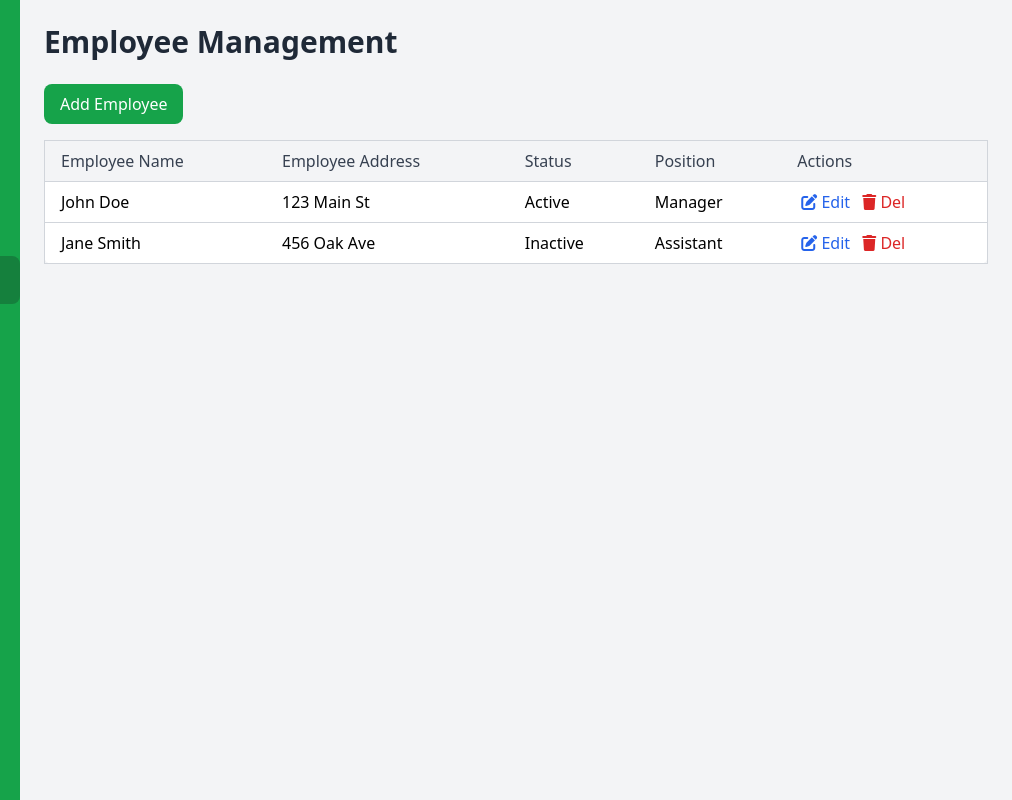
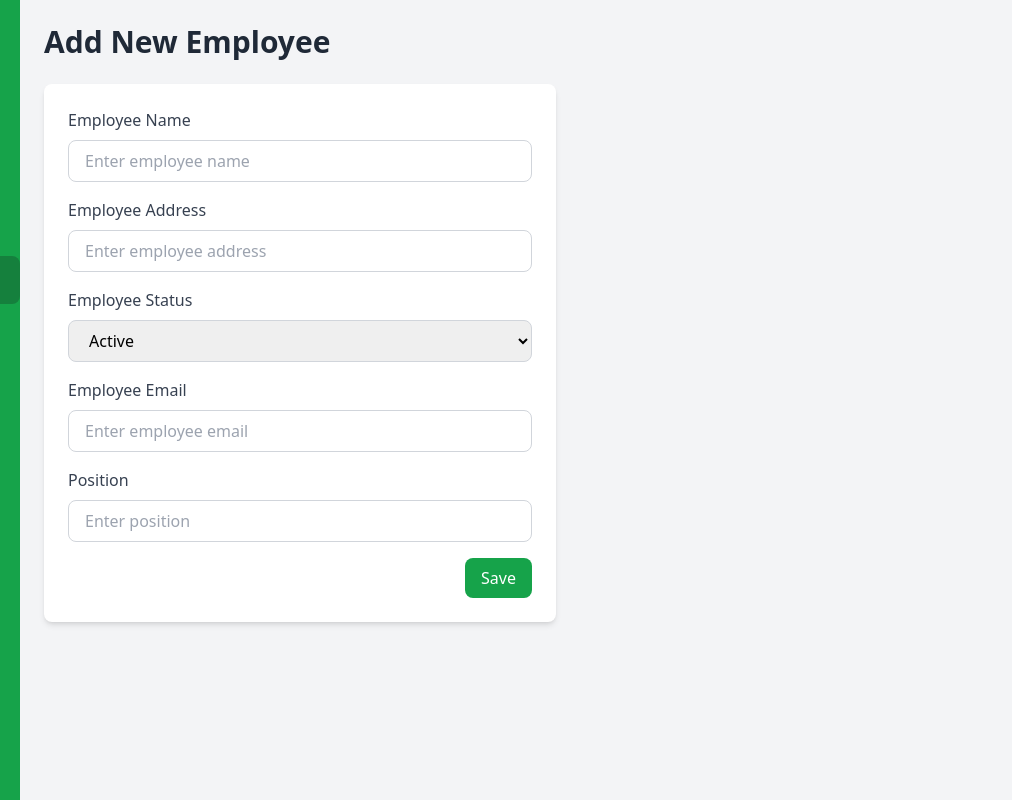
Before and after one commit to SonuThapaMagar/Employee-Mgmt-System, a plain HTML site: page addEmployee.html in a window 1280 px wide. Shown: the full height of the page, 268-1280 px from the left. Drawn offline with nearby package versions, Linux system fonts and the light colour scheme.

Commit message:
add employee form completed

```diff
--- a/addEmployee.html
+++ b/addEmployee.html
@@ -1,28 +1,35 @@
 <!DOCTYPE html>
 <html lang="en">
   <head>
-  <meta charset="UTF-8">
-  <meta name="viewport" content="width=device-width, initial-scale=1.0">
+    <meta charset="UTF-8" />
+    <meta name="viewport" content="width=device-width, initial-scale=1.0" />
     <title>Add Employee</title>
     <script src="https://cdn.tailwindcss.com"></script>
   </head>
   <body class="bg-gray-100 min-h-screen flex">
-
-  <!-- Sidebar -->
     <aside class="bg-green-600 text-white w-72 min-h-screen">
       <div class="p-6 flex justify-center items-center">
-      <!-- Logo -->
-      <img src="Assets/images/finallogofinal.jpeg" alt="Logo" class="w-auto h-32">
+        <img
+          src="Assets/images/finallogofinal.jpeg"
+          alt="Logo"
+          class="w-auto h-32"
+        />
       </div>
       <nav class="mt-8">
         <ul>
           <li>
-          <a href="dashboard.html" class="block py-3 px-4 hover:bg-green-700 rounded-lg">
+            <a
+              href="dashboard.html"
+              class="block py-3 px-4 hover:bg-green-700 rounded-lg"
+            >
               Home
             </a>
           </li>
           <li>
-          <a href="addemployee.html" class="block py-3 px-4 bg-green-700 rounded-lg">
+            <a
+              href="employee.html"
+              class="block py-3 px-4 bg-green-700 rounded-lg"
+            >
               Employee
             </a>
           </li>
@@ -35,67 +42,88 @@
       </nav>
     </aside>
 
-  <!-- Main Content -->
     <main class="flex-1 p-6">
-    <h1 class="text-3xl font-bold text-gray-800 mb-6">Employee Management</h1>
+      <h1 class="text-3xl font-bold text-gray-800 mb-6">Add New Employee</h1>
 
-    <!-- Add Employee Button -->
+      <form class="bg-white p-6 shadow-md rounded-lg max-w-lg">
         <div class="mb-4">
+          <label for="employeeName" class="block text-gray-700 font-medium mb-2"
+            >Employee Name</label
+          >
+          <input
+            type="text"
+            id="employeeName"
+            placeholder="Enter employee name"
+            class="w-full px-4 py-2 border border-gray-300 rounded-lg focus:outline-none focus:ring-2 focus:ring-green-600"
+          />
+        </div>
+
+        <div class="mb-4">
+          <label
+            for="employeeAddress"
+            class="block text-gray-700 font-medium mb-2"
+            >Employee Address</label
+          >
+          <input
+            type="text"
+            id="employeeAddress"
+            placeholder="Enter employee address"
+            class="w-full px-4 py-2 border border-gray-300 rounded-lg focus:outline-none focus:ring-2 focus:ring-green-600"
+          />
+        </div>
+
+        <div class="mb-4">
+          <label
+            for="employeeStatus"
+            class="block text-gray-700 font-medium mb-2"
+            >Employee Status</label
+          >
+          <select
+            id="employeeStatus"
+            class="w-full px-4 py-2 border border-gray-300 rounded-lg focus:outline-none focus:ring-2 focus:ring-green-600"
+          >
+            <option value="active">Active</option>
+            <option value="inactive">Inactive</option>
+          </select>
+        </div>
+
+        <div class="mb-4">
+          <label
+            for="employeeEmail"
+            class="block text-gray-700 font-medium mb-2"
+            >Employee Email</label
+          >
+          <input
+            type="email"
+            id="employeeEmail"
+            placeholder="Enter employee email"
+            class="w-full px-4 py-2 border border-gray-300 rounded-lg focus:outline-none focus:ring-2 focus:ring-green-600"
+          />
+        </div>
+
+        <div class="mb-4">
+          <label
+            for="employeePosition"
+            class="block text-gray-700 font-medium mb-2"
+            >Position</label
+          >
+          <input
+            type="text"
+            id="employeePosition"
+            placeholder="Enter position"
+            class="w-full px-4 py-2 border border-gray-300 rounded-lg focus:outline-none focus:ring-2 focus:ring-green-600"
+          />
+        </div>
+
+        <div class="text-right">
           <button
-        class="bg-green-600 text-white px-4 py-2 rounded-lg hover:bg-green-700 transition duration-200">
-        Add Employee
+            type="submit"
+            class="bg-green-600 text-white px-4 py-2 rounded-lg hover:bg-green-700 transition duration-200"
+          >
+            Save
           </button>
         </div>
-
-    <!-- Employee Table -->
-    <div class="overflow-x-auto">
-      <table class="min-w-full bg-white border border-gray-300 rounded-lg">
-        <thead class="bg-gray-100">
-          <tr>
-            <th class="py-2 px-4 border-b border-gray-300 text-left text-gray-700 font-medium">Employee Name</th>
-            <th class="py-2 px-4 border-b border-gray-300 text-left text-gray-700 font-medium">Employee Address</th>
-            <th class="py-2 px-4 border-b border-gray-300 text-left text-gray-700 font-medium">Status</th>
-            <th class="py-2 px-4 border-b border-gray-300 text-left text-gray-700 font-medium">Position</th>
-            <th class="py-2 px-4 border-b border-gray-300 text-left text-gray-700 font-medium">Actions</th>
-          </tr>
-        </thead>
-        <tbody>
-          <!-- Row 1 -->
-          <tr>
-            <td class="py-2 px-4 border-b border-gray-300">John Doe</td>
-            <td class="py-2 px-4 border-b border-gray-300">123 Main St</td>
-            <td class="py-2 px-4 border-b border-gray-300">Active</td>
-            <td class="py-2 px-4 border-b border-gray-300">Manager</td>
-            <td class="py-2 px-4 border-b border-gray-300">
-              <button class="text-blue-600 hover:text-blue-800 mx-1">
-                <i class="fas fa-edit"></i> Edit
-              </button>
-              <button class="text-red-600 hover:text-red-800 mx-1">
-                <i class="fas fa-trash"></i> Del
-              </button>
-            </td>
-          </tr>
-          <!-- Row 2 -->
-          <tr>
-            <td class="py-2 px-4 border-b border-gray-300">Jane Smith</td>
-            <td class="py-2 px-4 border-b border-gray-300">456 Oak Ave</td>
-            <td class="py-2 px-4 border-b border-gray-300">Inactive</td>
-            <td class="py-2 px-4 border-b border-gray-300">Assistant</td>
-            <td class="py-2 px-4 border-b border-gray-300">
-              <button class="text-blue-600 hover:text-blue-800 mx-1">
-                <i class="fas fa-edit"></i> Edit
-              </button>
-              <button class="text-red-600 hover:text-red-800 mx-1">
-                <i class="fas fa-trash"></i> Del
-              </button>
-            </td>
-          </tr>
-        </tbody>
-      </table>
-    </div>
+      </form>
     </main>
-
-  <!-- Include Font Awesome for icons -->
-  <script src="https://kit.fontawesome.com/a076d05399.js" crossorigin="anonymous"></script>
   </body>
 </html>
```
Also changed, not shown: dashboard.html (+1 -1 lines), employee.html (added, +101 -0 lines). Lines whose indentation alone changed are shown as unchanged.
